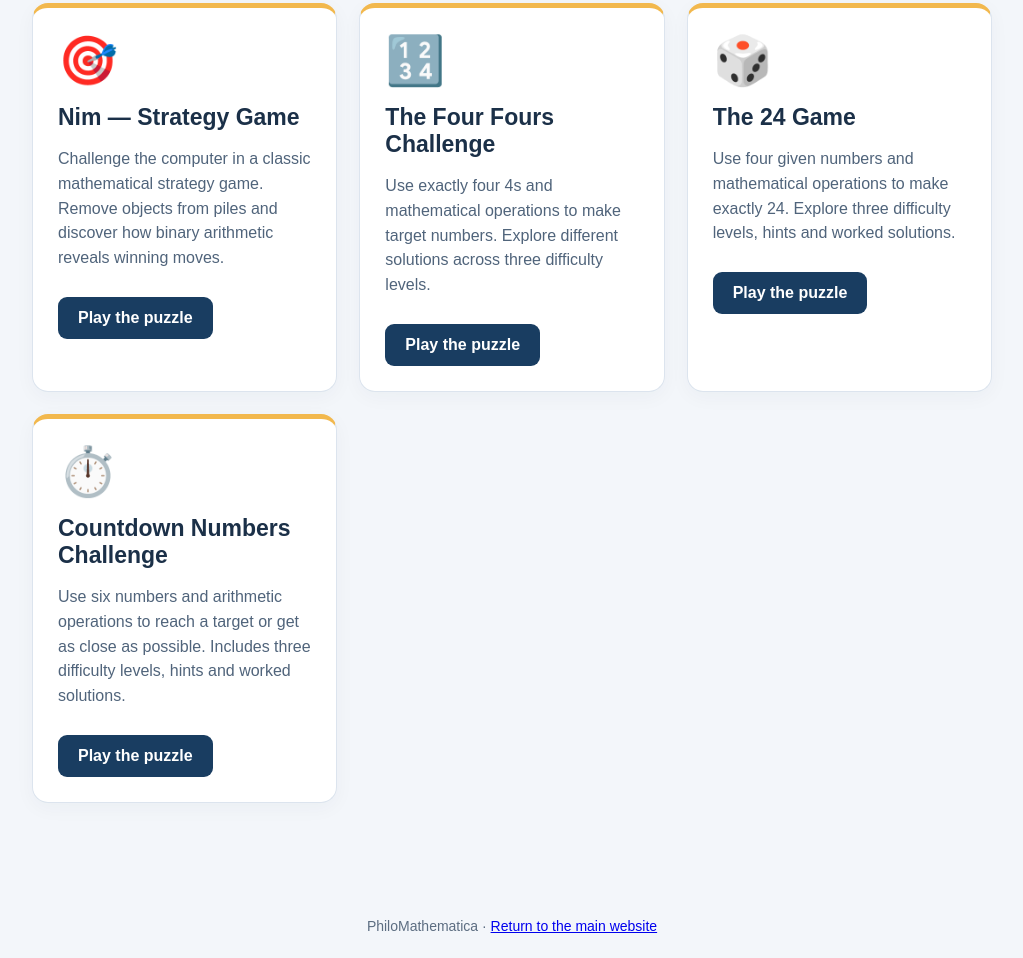
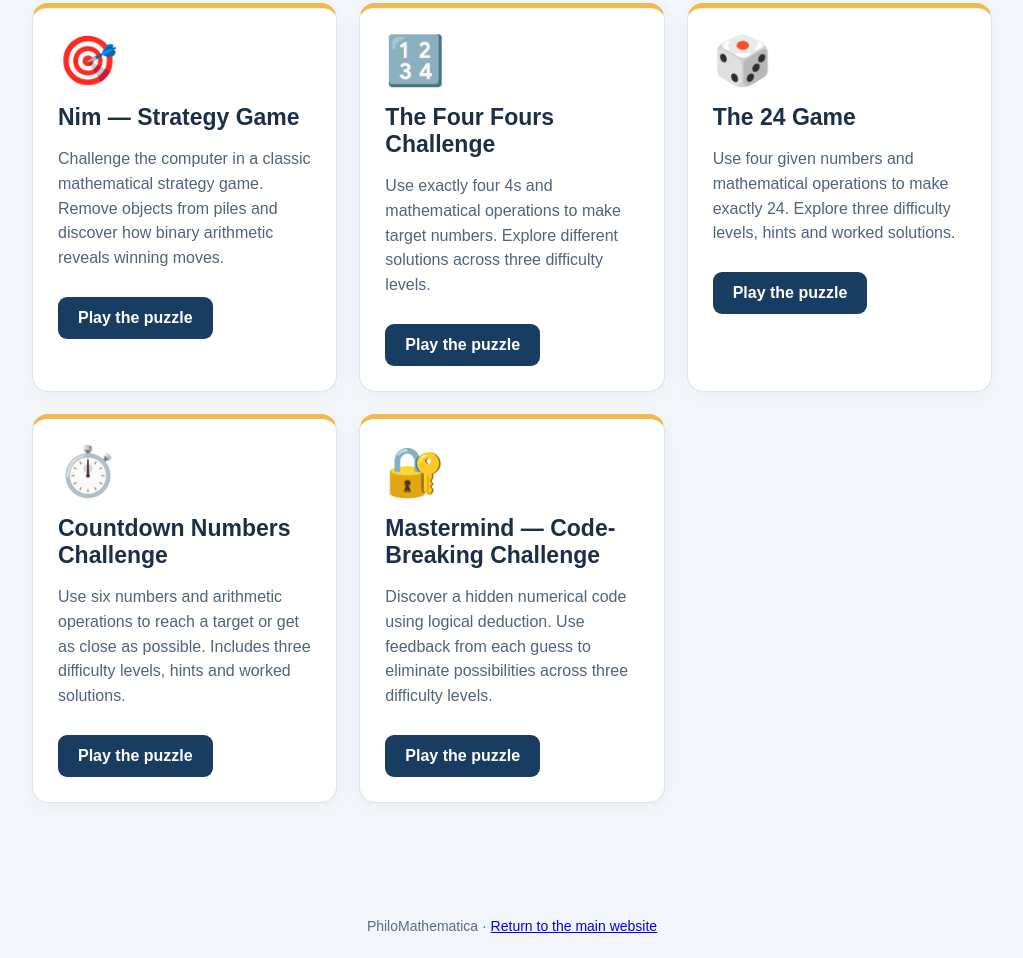
Before and after one commit to emathame/emathame.github.io, a plain HTML site: page interactive-games.html in a window 1280 px wide. Shown: the part 1184-2142 px from the top of the page, without its empty margins (128-1151 px from the left). Drawn offline with Linux system fonts and the light colour scheme.

Commit message:
Add Mastermind game section to interactive-games.html

```diff
--- a/interactive-games.html
+++ b/interactive-games.html
@@ -69,6 +69,13 @@
   <a class="button" href="countdown-numbers.html">Play the puzzle</a>
 </article>
 
+<article class="card">
+  <div style="font-size:48px" aria-hidden="true">🔐</div>
+  <h3>Mastermind — Code-Breaking Challenge</h3>
+  <p>Discover a hidden numerical code using logical deduction. Use feedback from each guess to eliminate possibilities across three difficulty levels.</p>
+  <a class="button" href="mastermind.html">Play the puzzle</a>
+</article>
+
 
 </div></main><footer>PhiloMathematica · <a href="index.html">Return to the main website</a></footer>
 </body></html>
```
